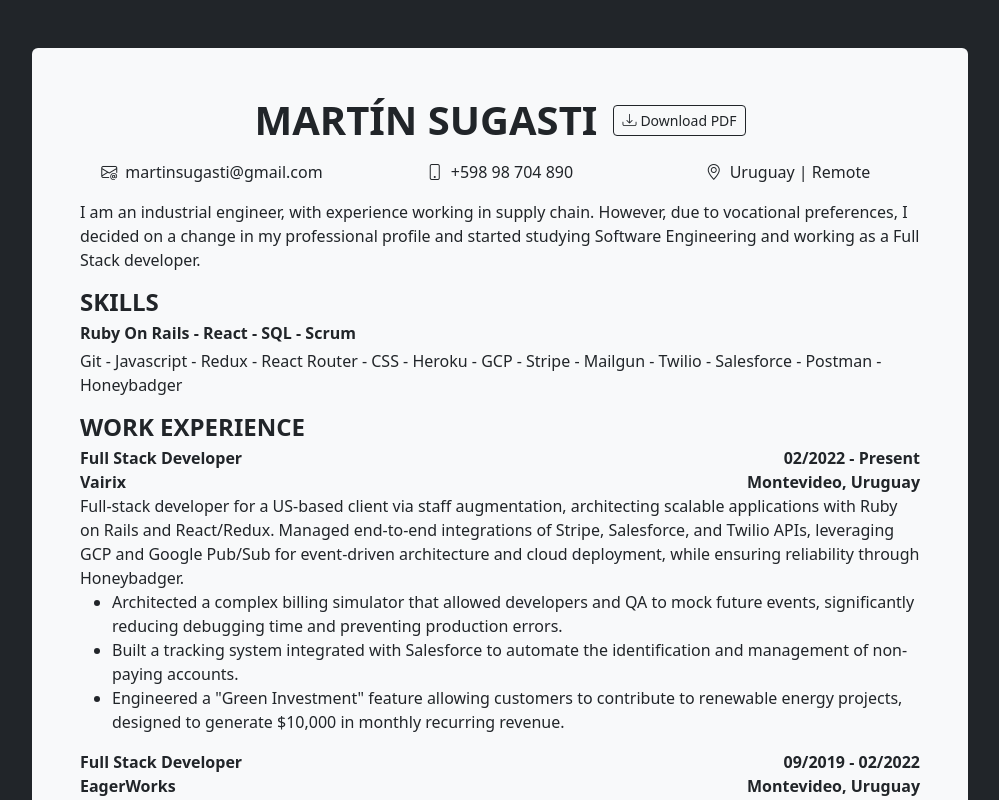
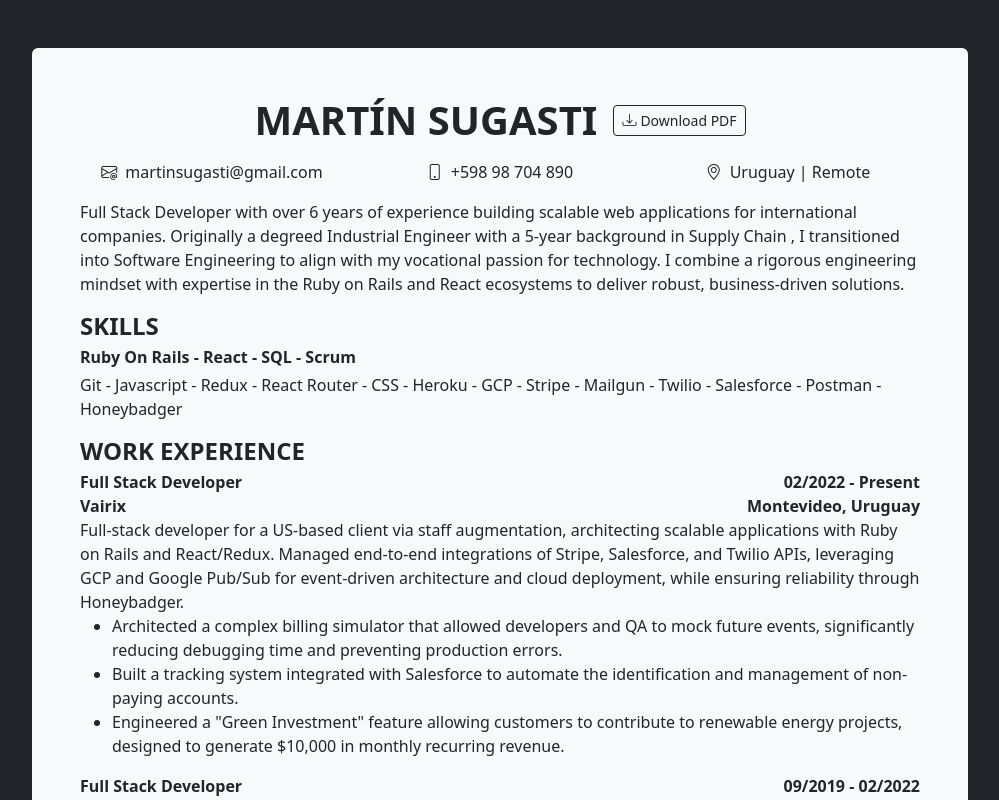
Before and after one commit to MartinSugasti/my-website, a React (Vite) app: page / in a window 1280 px wide. Shown: the top 800 px of the page, without its empty margins (140-1139 px from the left). Built offline with nearby package versions, Linux system fonts and the light colour scheme.

Commit message:
Update intro (#5)

```diff
--- a/src/App/App.jsx
+++ b/src/App/App.jsx
@@ -33,7 +33,7 @@ const App = () => (
       </div>
 
       <p className="mt-3 mb-0">
-        I am an industrial engineer, with experience working in supply chain. However, due to vocational preferences, I decided on a change in my professional profile and started studying Software Engineering and working as a Full Stack developer.
+        Full Stack Developer with over 6 years of experience building scalable web applications for international companies. Originally a degreed Industrial Engineer with a 5-year background in Supply Chain , I transitioned into Software Engineering to align with my vocational passion for technology. I combine a rigorous engineering mindset with expertise in the Ruby on Rails and React ecosystems to deliver robust, business-driven solutions.
       </p>
     </div>
 
```
Also changed, not shown: 1 other file (tests, documents, lock files or other folders).
